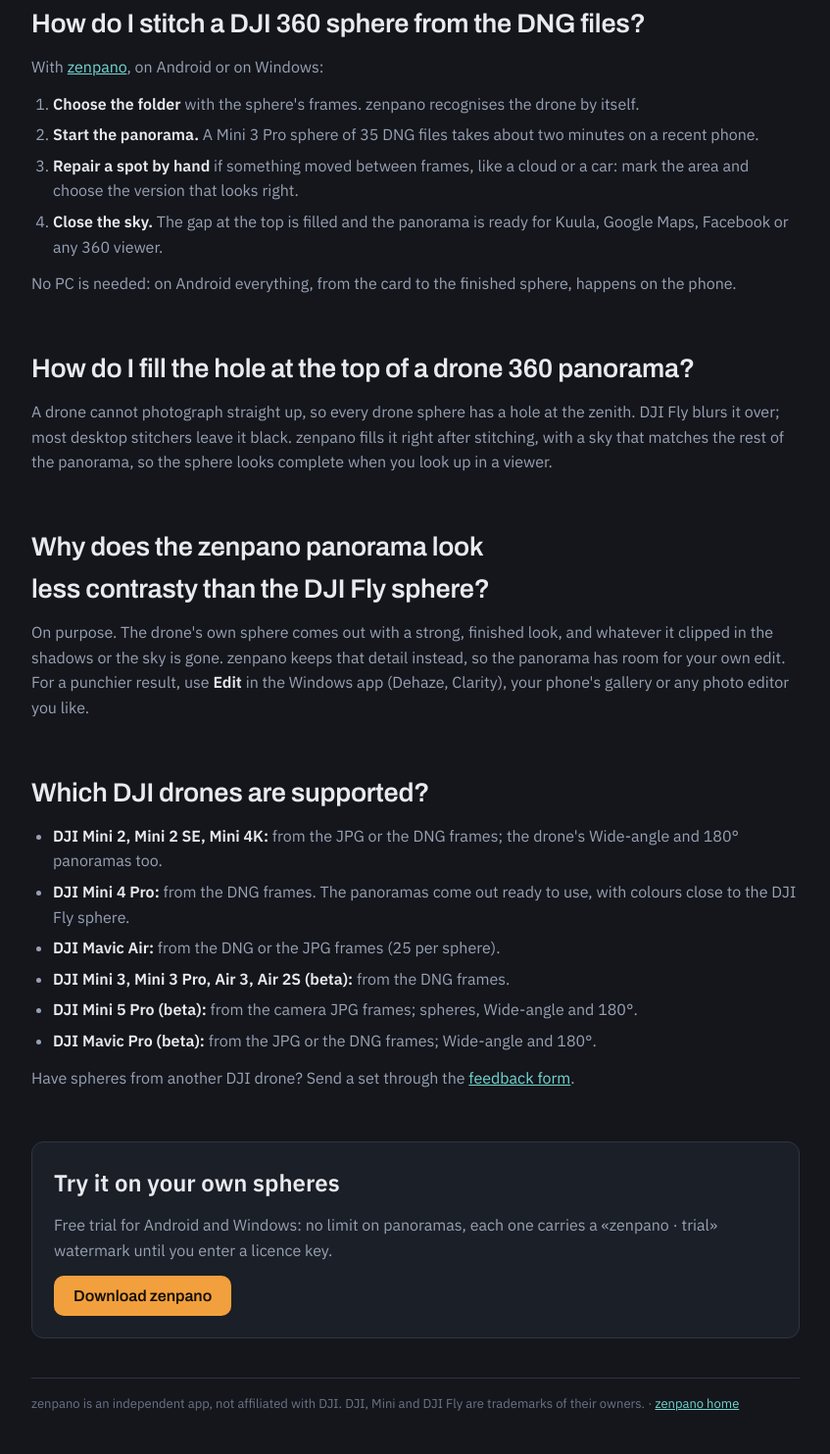
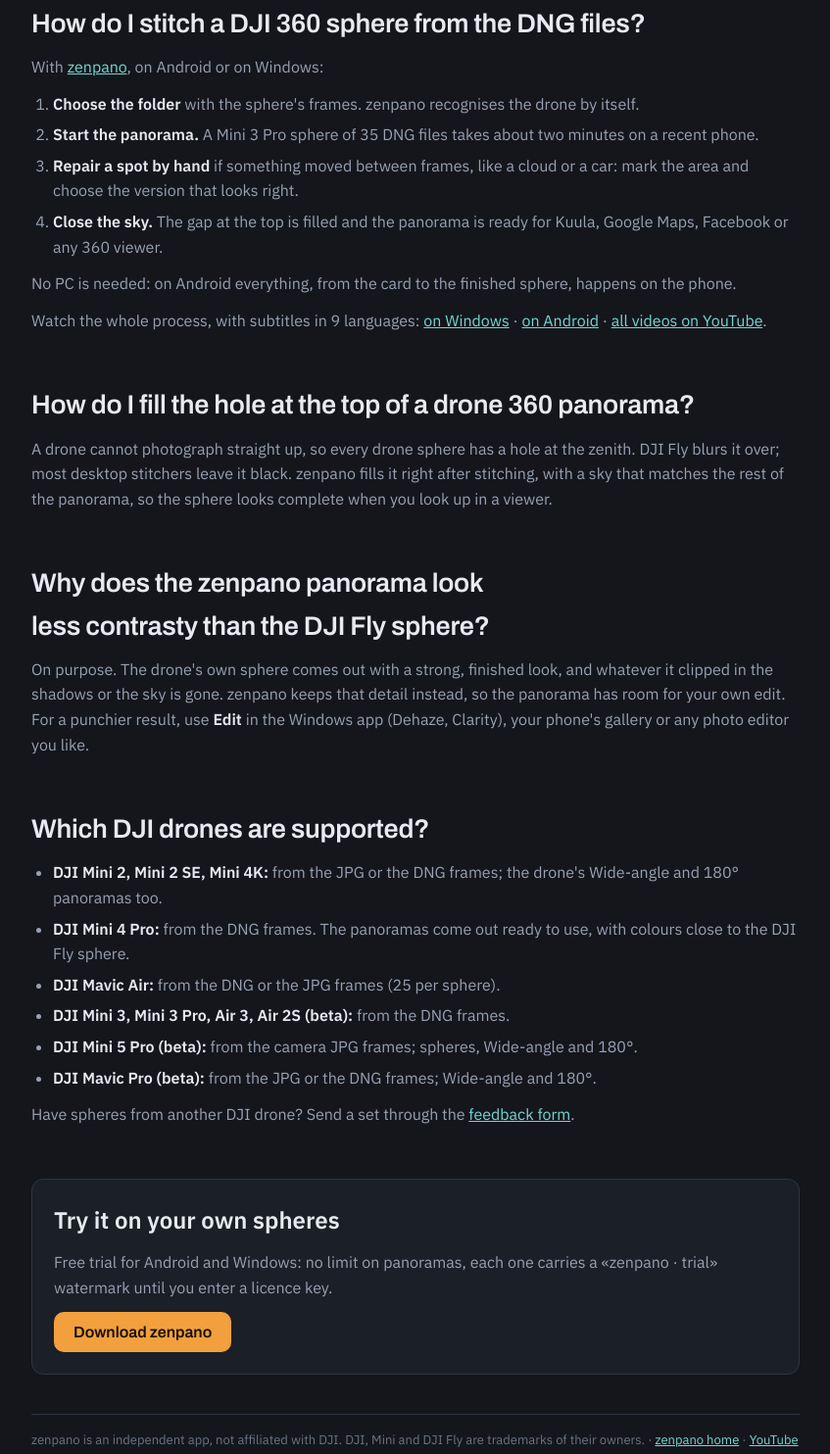
Before and after one commit to sebip/zenpano, a plain HTML site: page dji-360-panorama.html in a window 1280 px wide. Shown: the part 2401-3885 px from the top of the page at 98% size, without its empty margins (216-1063 px from the left). Drawn offline with Linux system fonts and the light colour scheme.

Commit message:
Guide: links to the Windows and Android videos and the YouTube channel

```diff
--- a/dji-360-panorama.html
+++ b/dji-360-panorama.html
@@ -158,6 +158,7 @@
       <li><b>Close the sky.</b> The gap at the top is filled and the panorama is ready for Kuula, Google Maps, Facebook or any 360 viewer.</li>
     </ol>
     <p>No PC is needed: on Android everything, from the card to the finished sphere, happens on the phone.</p>
+    <p>Watch the whole process, with subtitles in 9 languages: <a href="https://www.youtube.com/watch?v=dTA26dnRmPI" target="_blank" rel="noopener">on Windows</a> · <a href="https://www.youtube.com/watch?v=QKlQv3XlrV4" target="_blank" rel="noopener">on Android</a> · <a href="https://www.youtube.com/@zenpano" target="_blank" rel="noopener">all videos on YouTube</a>.</p>
   </section>
 
   <section>
@@ -189,7 +190,7 @@
     <a class="btn" href="https://github.com/sebip/zenpano/releases/latest" target="_blank" rel="noopener">Download zenpano</a>
   </div>
 
-  <footer>zenpano is an independent app, not affiliated with DJI. DJI, Mini and DJI Fly are trademarks of their owners. · <a href="./">zenpano home</a></footer>
+  <footer>zenpano is an independent app, not affiliated with DJI. DJI, Mini and DJI Fly are trademarks of their owners. · <a href="./">zenpano home</a> · <a href="https://www.youtube.com/@zenpano" target="_blank" rel="noopener">YouTube</a></footer>
 </div>
 <script>
   document.querySelectorAll('.cmp').forEach(function (el) {
```
